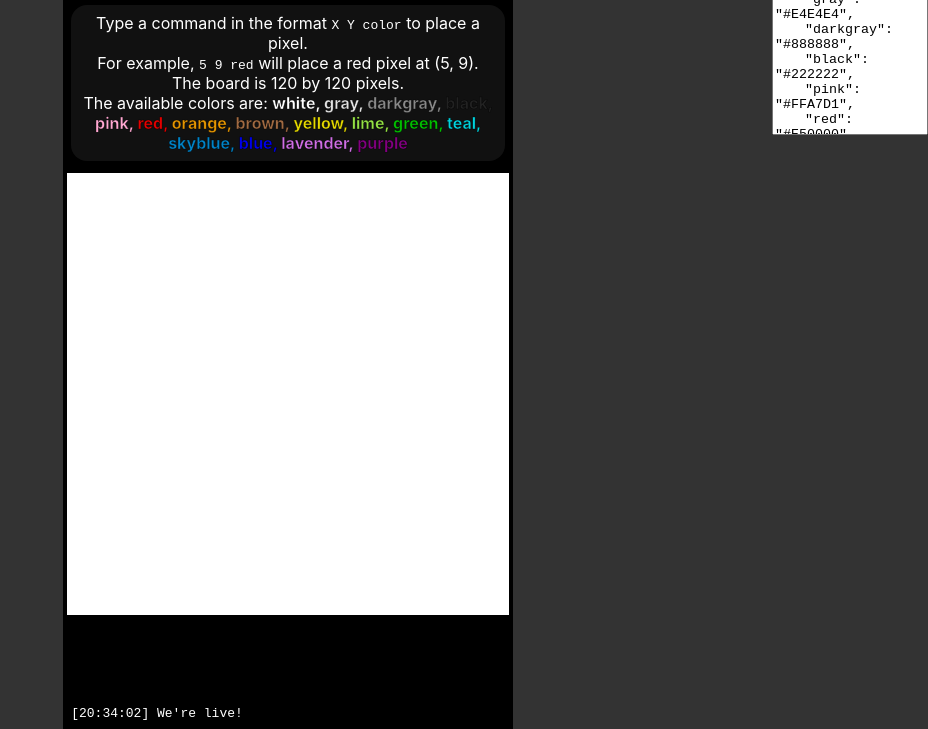
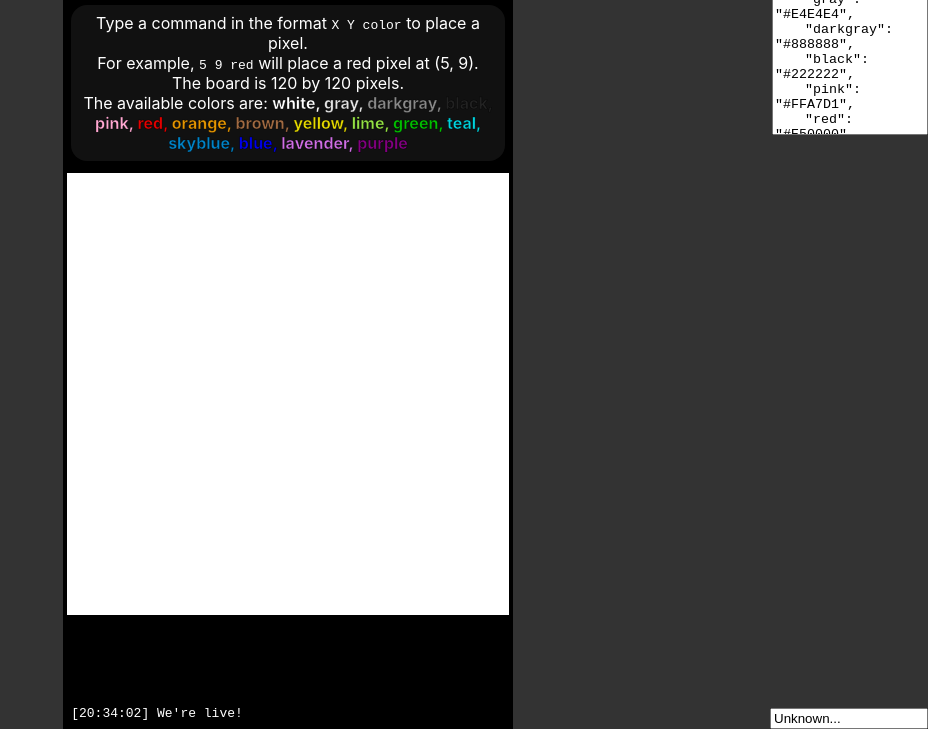
Before and after one commit to haykam821/Place-Live, a website: page src/index.html in a window 1280 px wide. Shown: the part 71-800 px from the top of the page, without its empty margins (352-1280 px from the left). Drawn offline with Linux system fonts and the light colour scheme.

Commit message:
Show stream URL in corner

```diff
--- a/src/index.html
+++ b/src/index.html
@@ -97,6 +97,14 @@
 				resize: none;
 			}
 
+
+			#streamURL {
+				position: absolute;
+				bottom: 0;
+				right: 0;
+				width: 150px;
+			}
+
 			#log {
 				position: absolute;
 				bottom: 0;
@@ -113,6 +121,7 @@
 
 	<body>
 		<textarea id="settings">{}</textarea>
+		<input id="streamURL" alt="The stream link on r/pan" value="Unknown..." readonly />
 		<div id="screen">
 			<h1>
 				<div id="live"></div>
--- a/src/index.js
+++ b/src/index.js
@@ -200,3 +200,8 @@ getSocket().then(socket => {
 		addToLog(`u/${data.payload.author} placed ${content[3]} pixel at (${xPos}, ${yPos})`);
 	});
 });
+
+if (settings.streamID) {
+	const streamURL = document.getElementById("streamURL");
+	streamURL.value = `https://www.reddit.com/rpan/${settings.streamID}`;
+}
```
